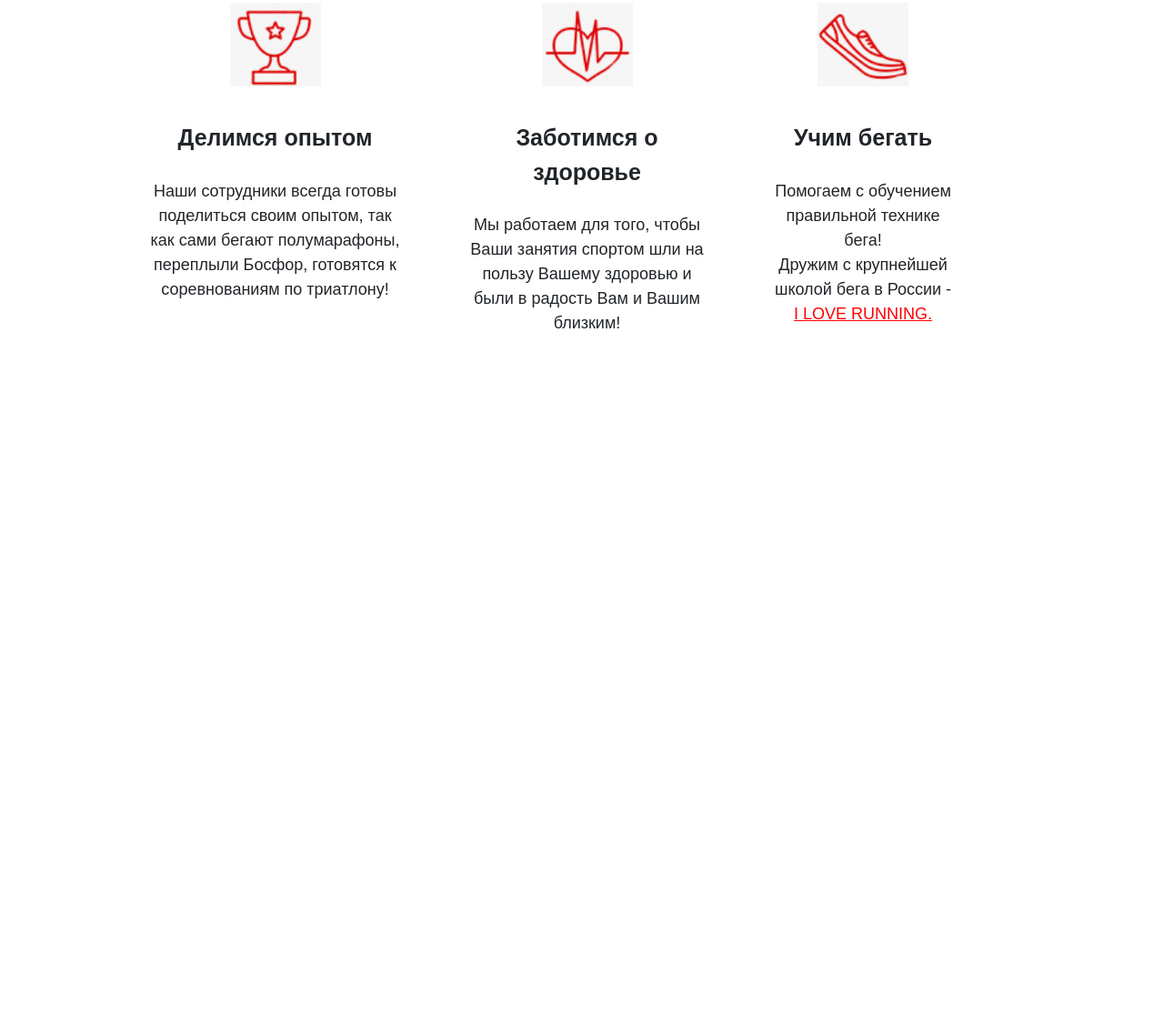
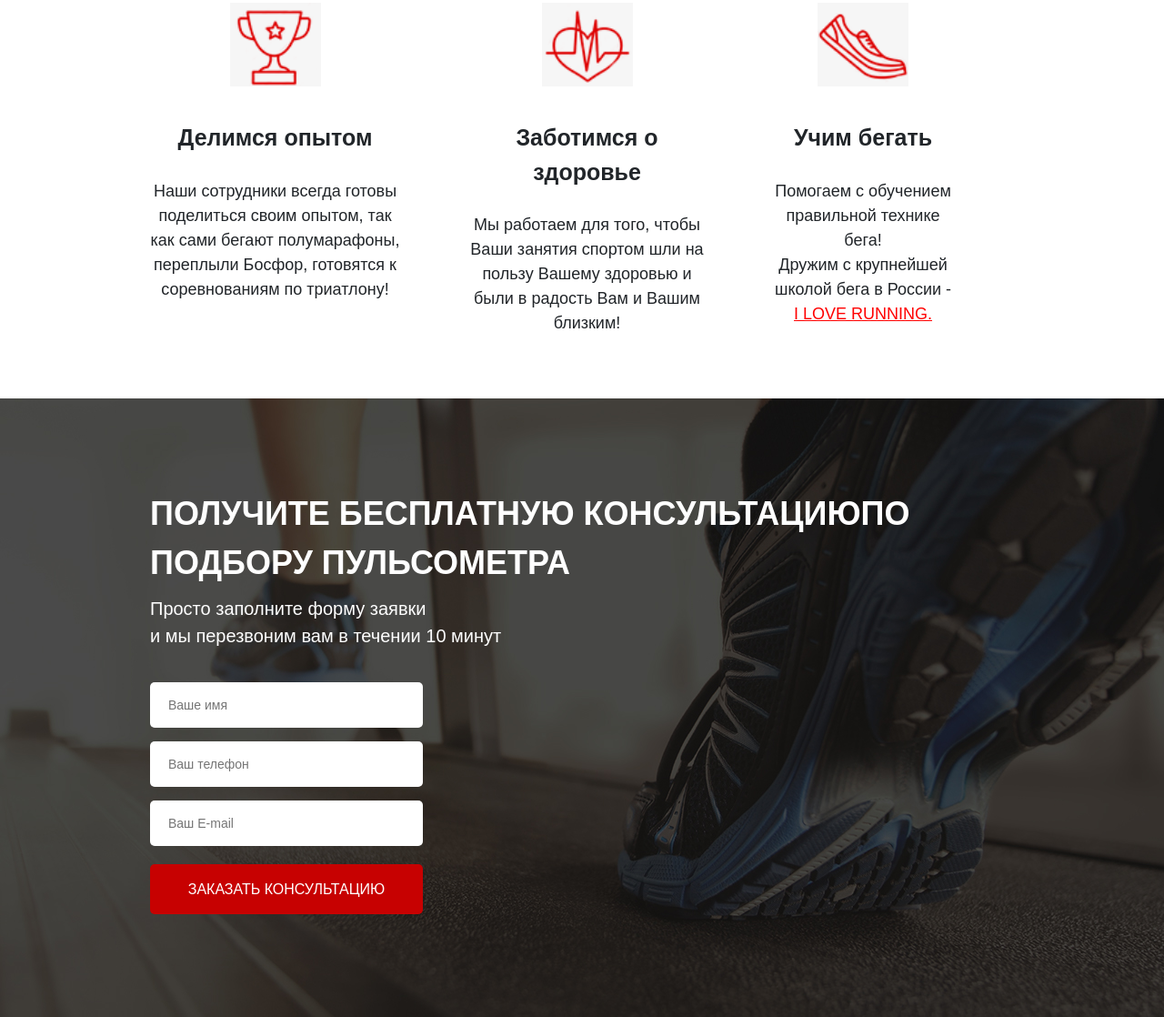
Before and after one commit to yliasemka/psl, a website: page src/index.html in a window 1280 px wide. Shown: the part 908-2026 px from the top of the page at 91% size. Before the commit the page ends 1346 px from the top, so only its background shows below. Drawn offline with Linux system fonts and the light colour scheme.

Commit message:
next step

```diff
--- a/src/index.html
+++ b/src/index.html
@@ -78,6 +78,23 @@
             </div>
         </div>
     </div>
+    <div class="consultation">
+        <div class="container">
+            <h2 class="consultation__header">Получите бесплатную консультациюпо<br>
+                подбору пульсометра </h2>
+            <div class="consultation__descr">
+                Просто заполните форму заявки <br>
+                 и мы перезвоним вам в течении 10 минут
+            </div>
+            <form class="feed-form" action="#">
+                <input name="name" required placeholder="Ваше имя" type="text">
+                <input name="phone" required placeholder="Ваш телефон" type="number">
+                <input name="email" required placeholder="Ваш E-mail" type="email">
 
+                <button class="button button_submit">заказать консультацию</button>
+            </form>
+        </div>
+    </div>
+    <script src="js/script.js"></script>
 </body>
 </html>
--- a/src/sass/blocks/_buttons.scss
+++ b/src/sass/blocks/_buttons.scss
@@ -15,4 +15,10 @@
         height: 50px;
         font-size: 16px;
     }
+    &_submit {
+        width: 100%;
+        height: 55px;
+        color: #ffffff;
+        font-size: 16px;
+    }
 }
--- /dev/null
+++ b/src/sass/blocks/_consultation.scss
@@ -0,0 +1,19 @@
+.consultation {
+    min-height: 680px;
+    padding: 100px 0 92px 0;
+    background: url('../img/bg2.png') center (center/cover) no-repeat;
+    &__descr {
+        color: #ffffff;
+        font-size: 20px;
+        font-weight: 500;
+    }
+    &__header {
+        font-size: 30px;
+        font-weight: 700;
+        text-align: center;
+        text-transform: uppercase;
+        color: #fff;
+        font-size: 36px;
+        text-align: left;
+    }
+}
--- /dev/null
+++ b/src/sass/blocks/_forms.scss
@@ -0,0 +1,20 @@
+.feed-form {
+    margin-top: 36px;
+    display: flex;
+    flex-direction: column;
+    width: 300px;
+    input {
+        height: 50px;
+        border-radius: 5px;
+        background-color: #ffffff;
+        margin-bottom: 15px;
+        border: none;
+        padding: 0 20px;
+        color: #4b4b4b;
+        font-size: 14px;
+        font-weight: 300;
+        &:nth-child(3) {
+            margin-bottom: 20px;
+        }
+    }
+}
--- a/src/sass/style.scss
+++ b/src/sass/style.scss
@@ -12,4 +12,6 @@
 @import 'blocks/_promo';
 @import 'blocks/_header';
 @import 'blocks/_buttons';
-@import 'blocks/advantage'
+@import 'blocks/advantage';
+@import 'blocks/_consultation';
+@import 'blocks/forms';
```
Also changed, not shown: src/css/style.min.css, src/js/script.js (added).
